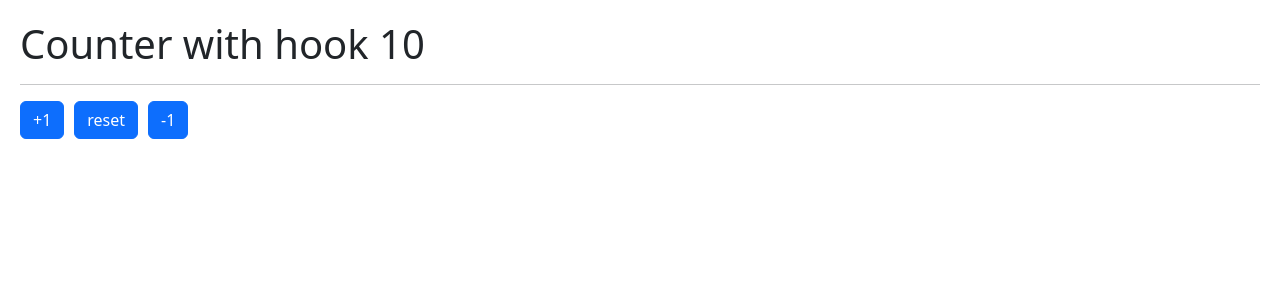
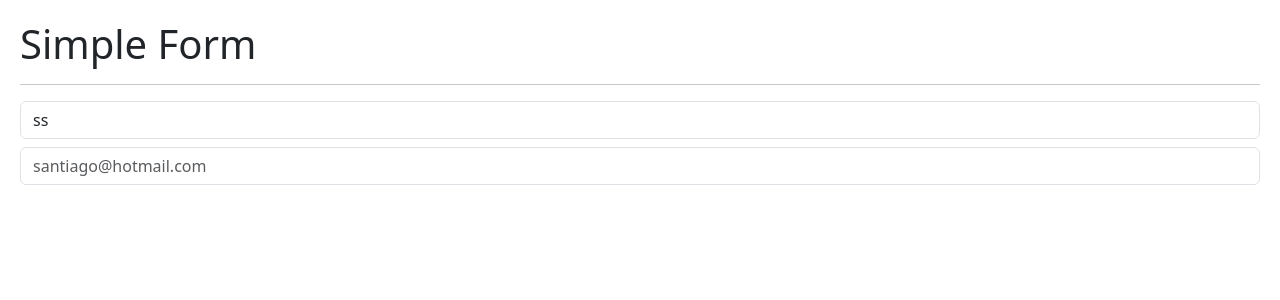
Before and after one commit to elguzmi/hooks, a React (Vite) app: page / in a window 1280 px wide. Shown: the top 300 px of the page. Built offline with nearby package versions, Linux system fonts and the light colour scheme.

Commit message:
adding simple form and event

```diff
--- /dev/null
+++ b/src/02-useEffect/SimpleForm.tsx
@@ -0,0 +1,28 @@
+import { ChangeEvent, useState } from "react"
+
+
+export const SimpleForm = () => {
+
+  const [formState, setFormState] = useState({
+    username:'ss',
+    email:''
+   });
+
+  const {email, username} = formState;
+
+  const onInputChange = (event:ChangeEvent)=>{
+    console.log(event.target)
+    //console.log(event.target.value , event.target.name)
+  }
+
+  return (
+    <>
+      <h1>Simple Form</h1>
+      <hr />
+
+      <input type="text" className="form-control" placeholder="username" name="username" value={username} onChange={onInputChange} />
+
+      <input type="email" className="form-control mt-2" placeholder="santiago@hotmail.com" name="email" value={email} />
+    </>
+  )
+}
--- a/src/main.tsx
+++ b/src/main.tsx
@@ -2,10 +2,11 @@ import React from 'react'
 import ReactDOM from 'react-dom/client'
 import './index.css'
 //import HookApp from "./HooksApp";
-import CounterWithCustomHook from './01-useState/CounterWithCustomHook';
+//import CounterWithCustomHook from './01-useState/CounterWithCustomHook';
+import {SimpleForm} from './02-useEffect/SimpleForm';
 
 ReactDOM.createRoot(document.getElementById('root')!).render(
   <React.StrictMode>
-    <CounterWithCustomHook />
+    <SimpleForm />
   </React.StrictMode>,
 )
```
